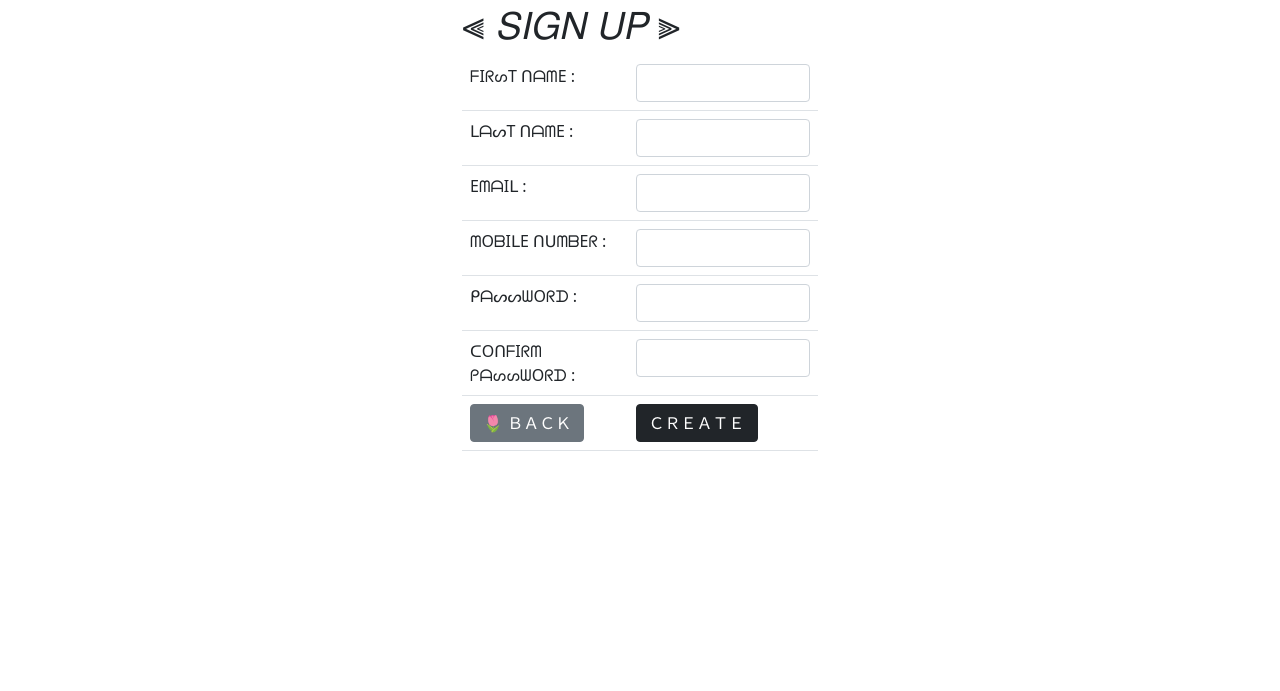
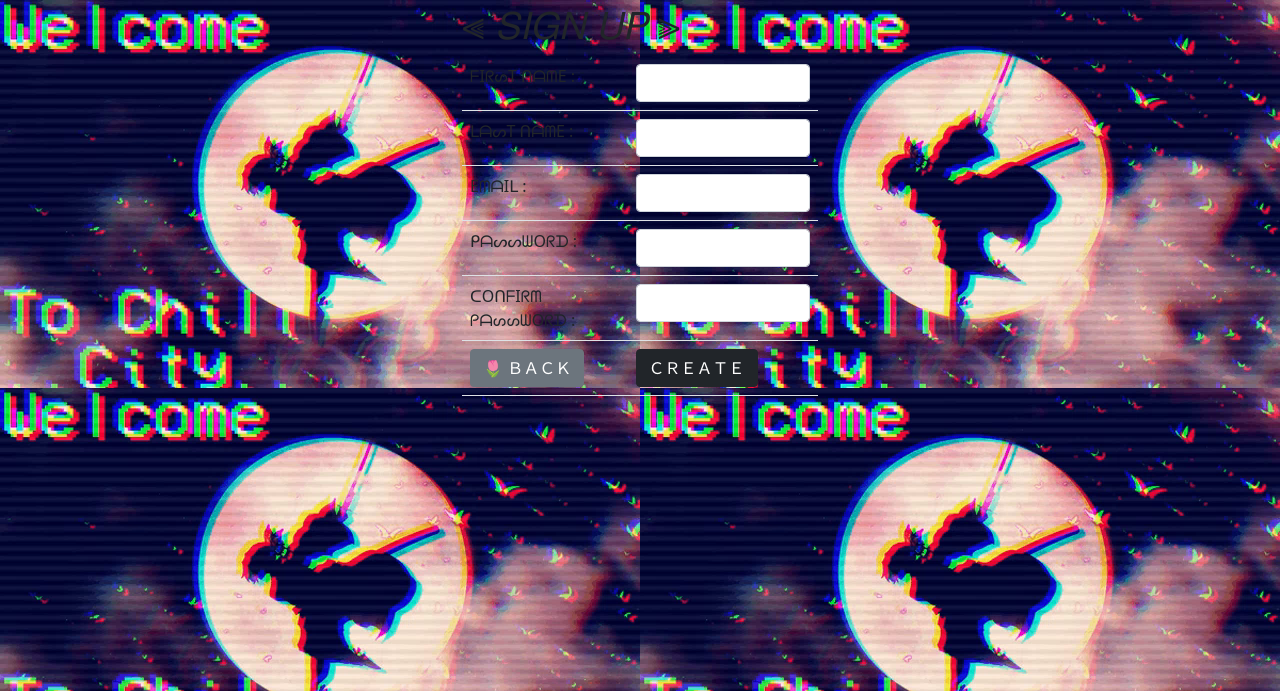
Before and after one commit to parvaeti/AUGUSTRO, a PHP site: page /index2.php in a window 1280 px wide. Shown: the top 691 px of the page. Run offline with PHP 8.4, Linux system fonts and the light colour scheme.

Commit message:
augusto completed

```diff
--- a/index2.php
+++ b/index2.php
@@ -1,57 +1,68 @@
 <!DOCTYPE html>
 <html lang="en">
 <head>
+    <link rel="stylesheet" href="pica\style.css">
     <link href="https://cdn.jsdelivr.net/npm/bootstrap@5.0.0-beta1/dist/css/bootstrap.min.css" rel="stylesheet" integrity="sha384-giJF6kkoqNQ00vy+HMDP7azOuL0xtbfIcaT9wjKHr8RbDVddVHyTfAAsrekwKmP1" crossorigin="anonymous">
     <meta charset="UTF-8">
     <meta name="viewport" content="width=device-width, initial-scale=1.0">
     <title>☸ ＡＵＧＵＳＴＲＯ - 𝓢𝓘𝓖𝓝 𝓤𝓟</title>
 </head>
-<body>
+<body class="mybackground" >
     <div class="container">
         <div class="row">
             <div class="col "></div>
             <div class="col col-12 col-sm-12 col-md-4 col-lg-4 col-xl-4 ">
-                <table class="table">
+                <table class="table" >
 
                            <h1>  ⫷  𝘚𝘐𝘎𝘕 𝘜𝘗  ⫸ </h1>
                         <tr>
                         <td>ᖴIᖇᔕT ᑎᗩᗰE :</td>
-                        <td><input type="text" class="form-control"></td>
+                        <td><input id="fname" type="text" class="form-control"></td>
                     </tr>
                     <tr>
                         <td>   ᒪᗩᔕT ᑎᗩᗰE :
                           </td>
-                        <td><input type="text" class="form-control"></td>
+                        <td><input id="lname" type="text" class="form-control"></td>
                     </tr>
                     <tr>
                         <td>  EᗰᗩIᒪ :
                         </td>
-                        <td><input type="text" class="form-control"></td>
+                        <td><input id="email" type="text" class="form-control"></td>
                     </tr>
-                    <tr>
-                        <td> ᗰOᗷIᒪE ᑎᑌᗰᗷEᖇ :
-                        </td>
-                        <td><input type="text" class="form-control"> </td>
-                    </tr>
+
                     <tr>
                         <td>ᑭᗩᔕᔕᗯOᖇᗪ :
                            </td>
-                        <td><input type="text" class="form-control"></td>
+                        <td><input id="pass" type="text" class="form-control"></td>
                     </tr>
                     <tr>
                         <td> ᑕOᑎᖴIᖇᗰ ᑭᗩᔕᔕᗯOᖇᗪ :</td>
-                        <td><input type="text" class="form-control"></td>
+                        <td><input id="cpass" type="text" class="form-control"></td>
                     </tr>
                     <tr>
                         <td><a class="btn btn-secondary" href="index.php" role="button">🌷 ＢＡＣＫ
                         </a></td>
-                        <td><button class="btn btn-dark">ＣＲＥＡＴＥ</button></td>
+                        <td><button onclick="clickonthebutton()" class="btn btn-dark">ＣＲＥＡＴＥ</button></td>
                     </tr>
                 </table>
             </div>
             <div class="col"></div>
         </div>
     </div>
-    <script src="https://cdn.jsdelivr.net/npm/bootstrap@5.0.0-beta1/dist/js/bootstrap.bundle.min.js" integrity="sha384-ygbV9kiqUc6oa4msXn9868pTtWMgiQaeYH7/t7LECLbyPA2x65Kgf80OJFdroafW" crossorigin="anonymous"></script>
+    <script>
+    function clickonthebutton(){
+        var getᖴIᖇᔕTᑎᗩᗰE=document.getElementById("fname").value
+        var getᒪᗩᔕTᑎᗩᗰE=document.getElementById("lname").value
+        var getEᗰᗩIᒪ=document.getElementById("email").value
+        var getᑭᗩᔕᔕᗯOᖇᗪ=document.getElementById("pass").value
+        var getᑕOᑎᖴIᖇᗰᑭᗩᔕᔕᗯOᖇᗪ=document.getElementById("cpass").value
+
+        console.log(getᖴIᖇᔕTᑎᗩᗰE)
+        console.log( getᒪᗩᔕTᑎᗩᗰE)
+        console.log(getEᗰᗩIᒪ)
+        console.log(getᑭᗩᔕᔕᗯOᖇᗪ)
+        console.log(getᑕOᑎᖴIᖇᗰᑭᗩᔕᔕᗯOᖇᗪ)
+    }
+    </script>
 </body>
 </html>
--- /dev/null
+++ b/pica/style.css
@@ -0,0 +1,9 @@
+.mybackground{
+    background-image: url(tenor.png);
+}
+.myback{
+    background-image: url(pic.png);
+}
+.title{
+    color: beige;
+}
```
Also changed, not shown: index3.php (+15 -6 lines), pica/pic.png (added), pica/tenor.png (added).
